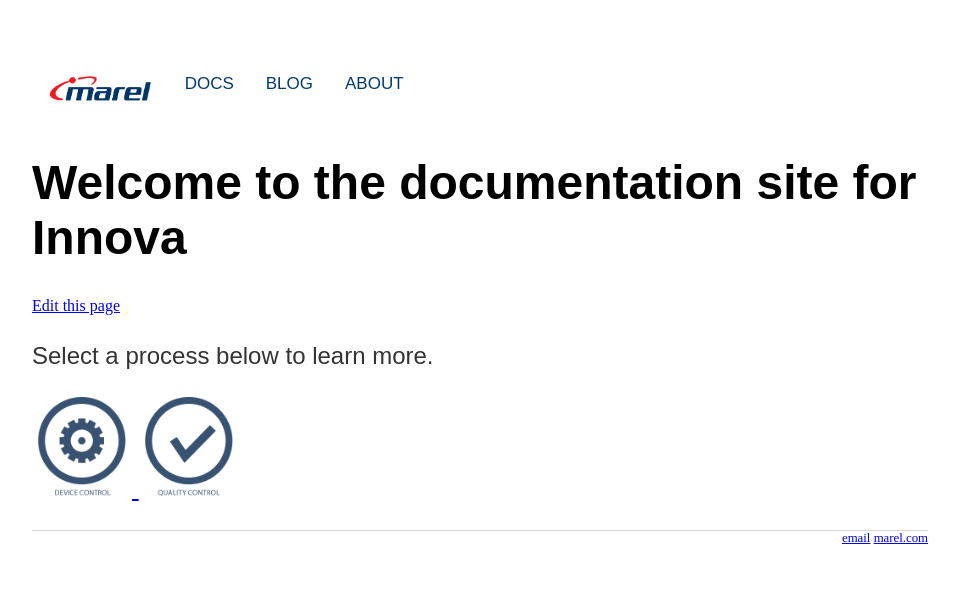
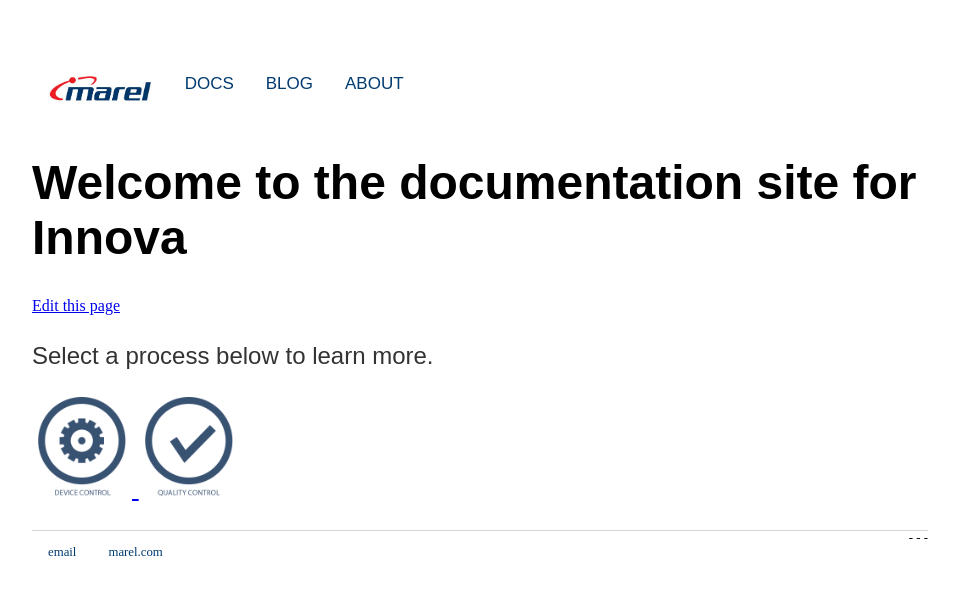
Before and after one commit to daniellegunter/pohlvault.github.io, a Jekyll site: the page built from index.html, in a window 1280 px wide. Shown: the top 595 px of the page, without its empty margins (160-1119 px from the left). Built offline with Jekyll 4.4.1, drawn with Linux system fonts in a browser that asks for light colours.

Commit message:
Update default.html

```diff
--- a/_layouts/default.html
+++ b/_layouts/default.html
@@ -20,8 +20,10 @@
 			</div><!-- /.container -->
 
 			<footer>
-	    		<a href="mailto:eliane.pohl@marel@gmail.com">email</a>
-	        	<a href="https://marel.com/">marel.com</a>
+	    		<ul>
+ -	        		<li><a href="mailto:eliane.pohl@marel@gmail.com">email</a></li>
+ -	        		<li><a href="https://marel.com/">marel.com</a></li>
+ -				</ul>
 			</footer>
 		</body>
 	</html>
```
